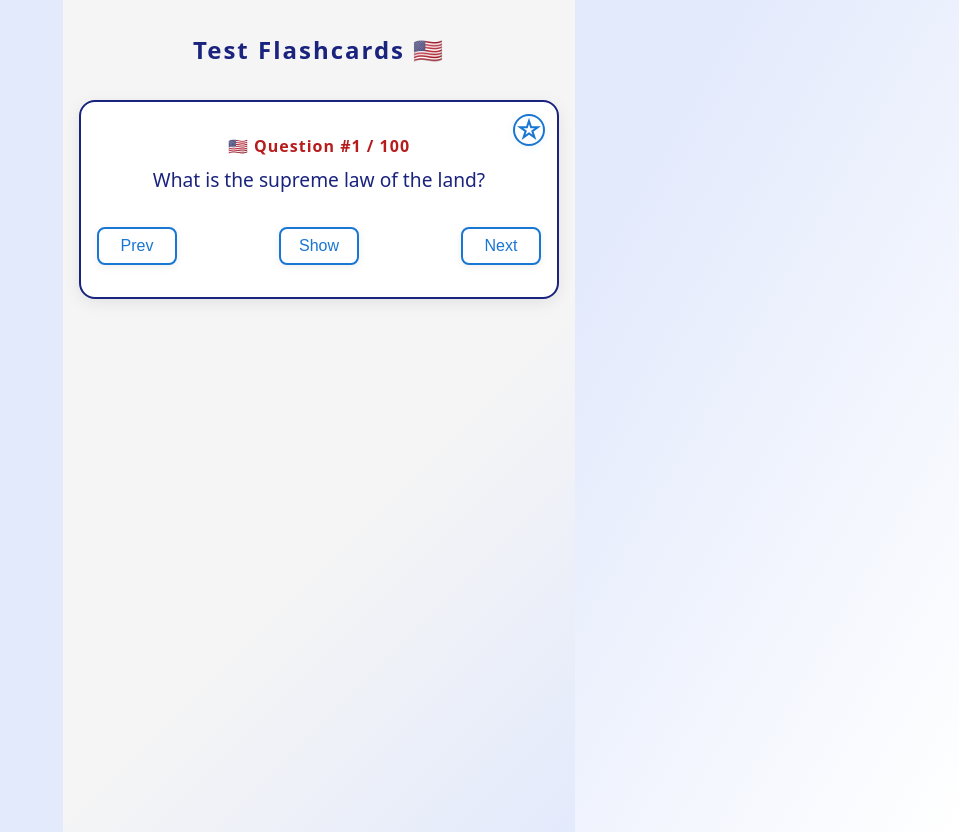
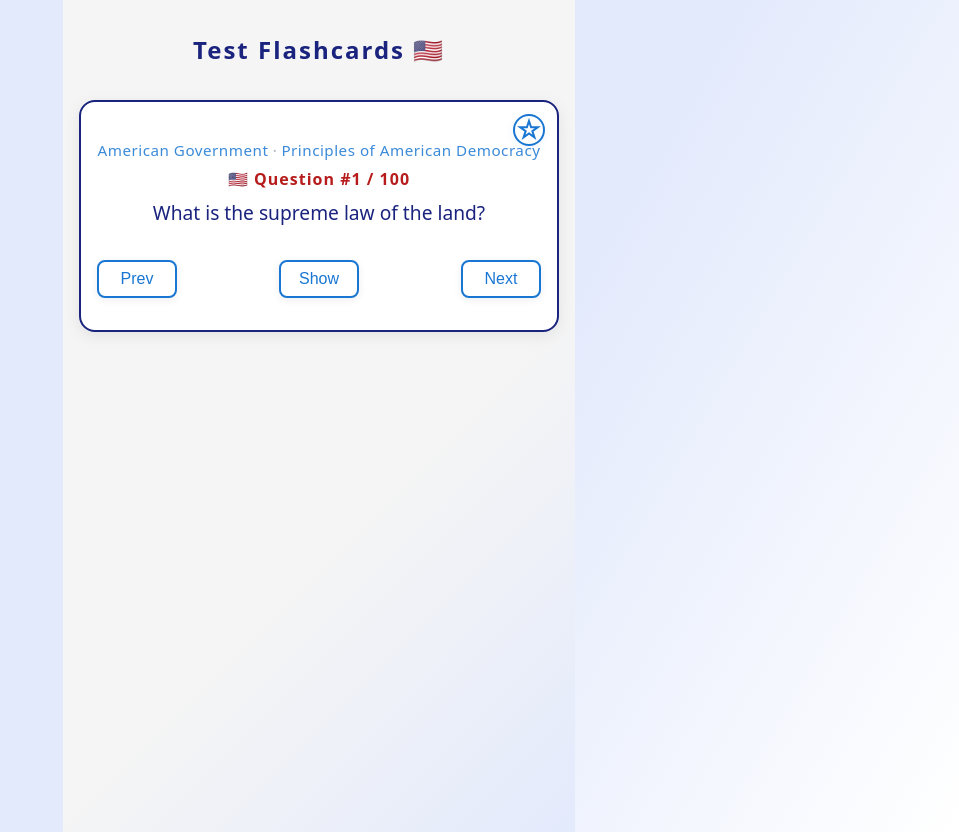
Before and after one commit to yonatang/civic-test, a React (Vite) app: page / in a window 1280 px wide. Shown: the whole page, without its empty margins (321-1280 px from the left). Built offline with nearby package versions, Linux system fonts and the light colour scheme.

Commit message:
Add card meta section to display question category and subsection

```diff
--- a/src/components/CurrentCard.css
+++ b/src/components/CurrentCard.css
@@ -96,6 +96,31 @@
     box-shadow: 0 4px 16px rgba(25, 118, 210, 0.15);
 }
 
+.card-meta {
+    margin-top: 4px;
+    margin-bottom: 4px;
+    font-size: 0.95rem;
+    color: #1976d2;
+    font-weight: 500;
+    text-align: center;
+    letter-spacing: 0.5px;
+    display: flex;
+    justify-content: center;
+    align-items: center;
+    gap: 2px;
+}
+
+.card-section, .card-subsection {
+    color: #1976d2;
+    opacity: 0.85;
+}
+
+.card-meta-sep {
+    color: #b0bec5;
+    font-size: 1.1em;
+    margin: 0 2px;
+}
+
 @media (max-width: 600px) {
     .card {
         padding: 1rem 0.5rem;
--- a/src/components/CurrentCard.jsx
+++ b/src/components/CurrentCard.jsx
@@ -16,6 +16,8 @@ export function CurrentCard() {
     const handleStar = () => dispatch(startQuestion())
 
     const isStarred = currentQuestion?.starred
+    const section = currentQuestion?.section || ''
+    const subsection = currentQuestion?.subsection || ''
     const answers = currentQuestion?.answer?.map((item, index) => <ListItem key={index}>{item}</ListItem>)
 
     return <>
@@ -28,6 +30,13 @@ export function CurrentCard() {
                         fill={isStarred ? "#b71c1c" : "#fff"} stroke="#1976d2" strokeWidth="2"/>
                 </svg>
             </div>
+            {(section || subsection) && (
+                <div className="card-meta">
+                    <span className="card-section">{section}</span>
+                    {section && subsection && <span className="card-meta-sep"> &middot; </span>}
+                    <span className="card-subsection">{subsection}</span>
+                </div>
+            )}
             <div className="card-header">
                 <span role="img" aria-label="USA">🇺🇸</span> Question #{currentQuestion.idx} / {questions.length}
             </div>
```
